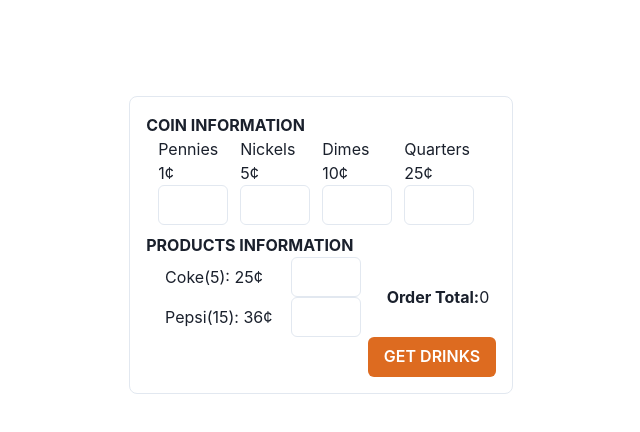
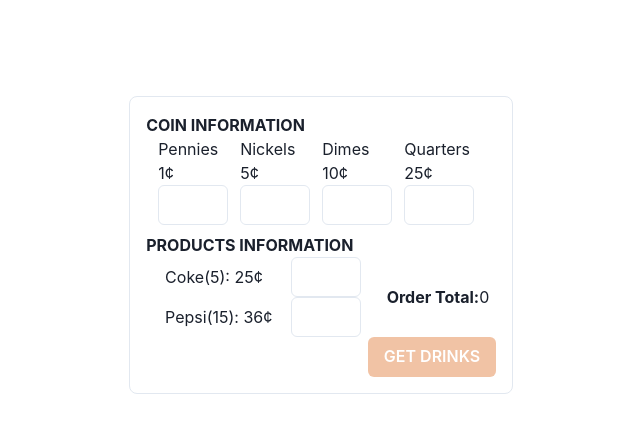
Before and after one commit to mattchx/vending-machine, a React (Create React App) app: page / in a window 1280 px wide. Shown: the top 432 px of the page, without its empty margins (224-864 px from the left). Built offline with nearby package versions, Linux system fonts and the light colour scheme; the HTML template or start-up script is replaced by a standard one.

Commit message:
validation for coin input

```diff
--- a/src/components/Dashboard.js
+++ b/src/components/Dashboard.js
@@ -56,9 +56,9 @@ const Dashboard = () => {
   const [error, setError] = useState(false);
   const { isOpen, onOpen, onClose } = useDisclosure();
 
-  const submitHandler = () => {
-    console.log(sumOfCoinsInserted);
-    onOpen(true);
+  const resetDashboard = () => {
+    setInsertedCoins(emptyInsertedCoins);
+    setProductOrder(emptyProductOrder);
   };
 
   const handleSetCoinTotal = total => {
@@ -68,9 +68,8 @@ const Dashboard = () => {
     setProductTotal(total);
   };
 
-  const resetDashboard = () => {
-    setInsertedCoins(emptyInsertedCoins);
-    setProductOrder(emptyProductOrder);
+  const submitHandler = () => {
+    onOpen(true);
   };
 
   useEffect(() => {
@@ -94,6 +93,7 @@ const Dashboard = () => {
           handleSetCoinTotal={handleSetCoinTotal}
           insertedCoins={insertedCoins}
           setInsertedCoins={setInsertedCoins}
+          setError={setError}
         />
 
         <Text fontWeight="bold" mt={2}>
@@ -113,9 +113,15 @@ const Dashboard = () => {
           </Flex>
         </Flex>
         <Flex justify="flex-end">
-          <Button onClick={submitHandler} colorScheme="orange">
-            GET DRINKS
-          </Button>
+          {!error ? (
+            <Button onClick={submitHandler} colorScheme="orange">
+              GET DRINKS
+            </Button>
+          ) : (
+            <Button disabled colorScheme="orange">
+              GET DRINKS
+            </Button>
+          )}
         </Flex>
       </Box>
       <>
--- a/src/components/interface/CoinInterface.js
+++ b/src/components/interface/CoinInterface.js
@@ -9,14 +9,17 @@ import {
   Lorem,
   useDisclosure,
 } from '@chakra-ui/react';
+import { set } from 'react-hook-form';
 
 const CoinInterface = ({
   insertedCoins,
   setInsertedCoins,
   handleSetCoinTotal,
+  setError,
 }) => {
   const calcOrderTotal = () => {
-    const total = Object.entries(insertedCoins).reduce((acc, next) => {
+    const arrOfCoins = Object.entries(insertedCoins);
+    const total = arrOfCoins.reduce((acc, next) => {
       const key = next[0];
       const value = next[1];
       switch (key) {
@@ -32,7 +35,13 @@ const CoinInterface = ({
           return 0;
       }
     }, 0);
-    return total;
+    if (arrOfCoins.some(item => item[1] < 0) || total === 0) {
+      setError(true);
+      return 0;
+    } else {
+      setError(false);
+      return total;
+    }
   };
   useEffect(() => {
     handleSetCoinTotal(calcOrderTotal());
```
